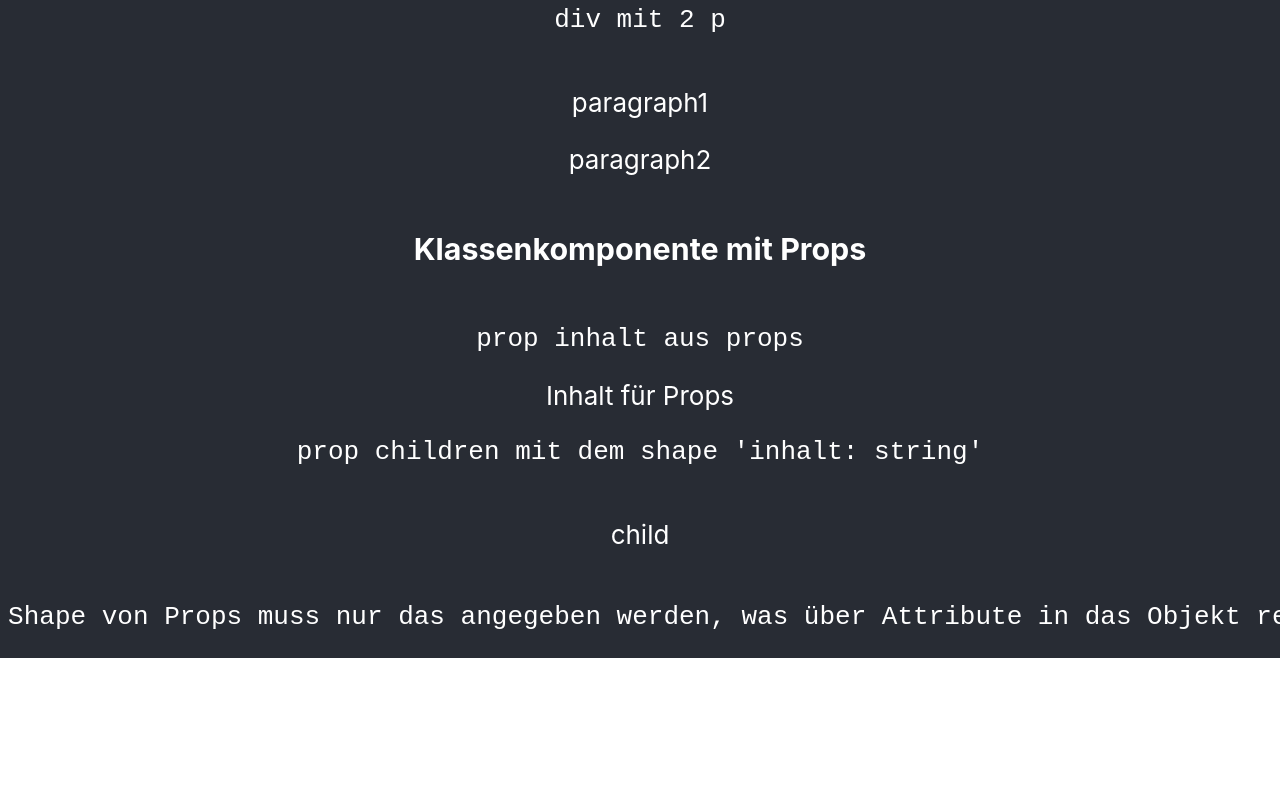
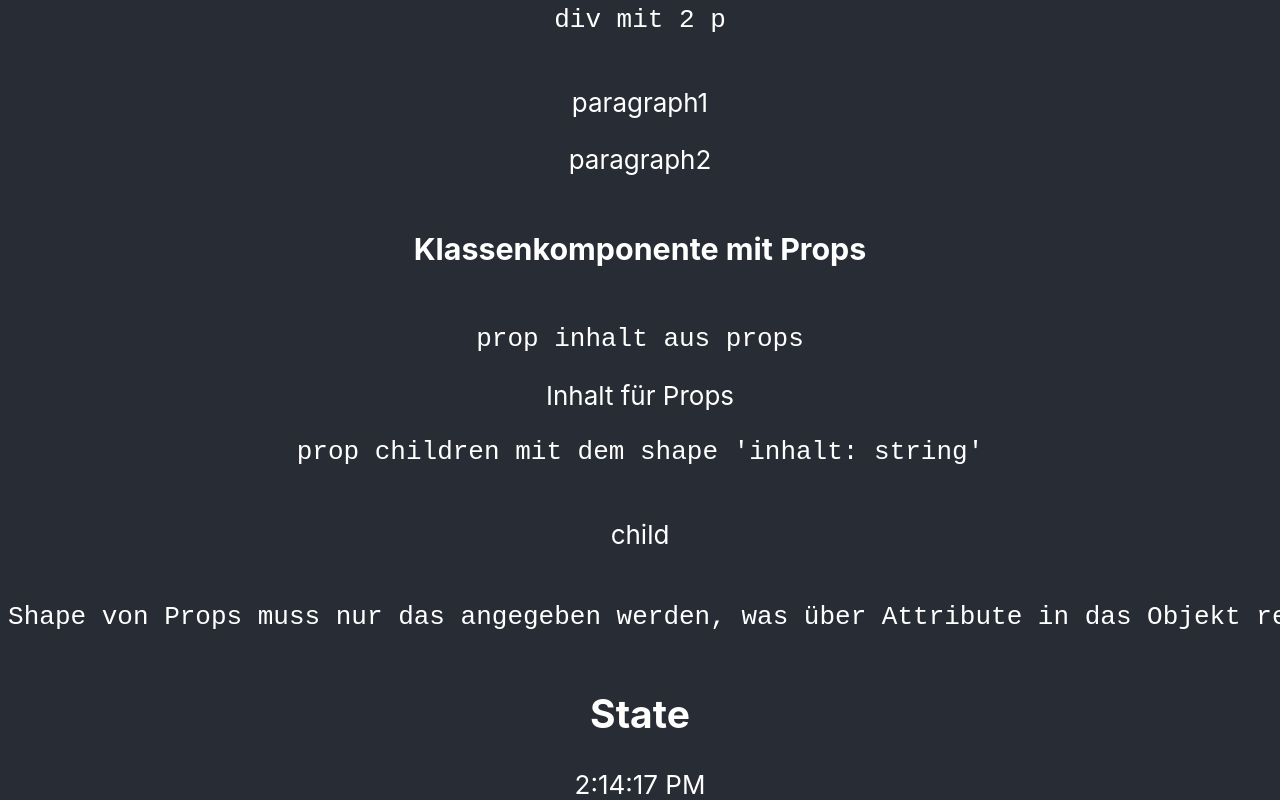
Before and after one commit to ppedvAG/2021-04-08-react, a React (Create React App) app in the folder TRAINER/default-app/: page / in a window 1280 px wide. Shown: the part 1389-2189 px from the top of the page. Before the commit the page ends 2047 px from the top, so only its background shows below. Built offline with nearby package versions, Linux system fonts and the light colour scheme.

Commit message:
m007 datetime

```diff
--- a/TRAINER/default-app/src/App.tsx
+++ b/TRAINER/default-app/src/App.tsx
@@ -2,6 +2,7 @@ import React from 'react';
 import './App.css';
 import ElementChildren, { ComponentChildren, ReactChildren } from './m004/Children';
 import ClassComponent, { ClassComponentWithProps } from './m006/ClassComponent';
+import { DateTime } from './m007/DateTime';
 
 function App() {
   return (
@@ -34,6 +35,8 @@ function App() {
         <ClassComponentWithProps inhalt="Inhalt für Props">
           <p>child</p>
         </ClassComponentWithProps>
+        <h2>State</h2>
+        <DateTime />
       </header>
     </div>
   );
--- /dev/null
+++ b/TRAINER/default-app/src/m007/DateTime.tsx
@@ -0,0 +1,23 @@
+import { Component } from "react";
+
+export class DateTime extends Component<{}, { timeProp: string }> {
+    constructor(props: any) {
+        super(props);
+        this.state = {
+            timeProp: new Date().toLocaleTimeString()
+        }
+    }
+    componentDidMount() {
+        setInterval(() => {
+            this.setState({ timeProp: new Date().toLocaleTimeString() })
+        }, 1000)
+    }
+
+    render() {
+        return (
+            <>
+                <span>{this.state.timeProp}</span>
+            </>
+        )
+    }
+}
```
Also changed, not shown: 1 other file (tests, documents, lock files or other folders).
